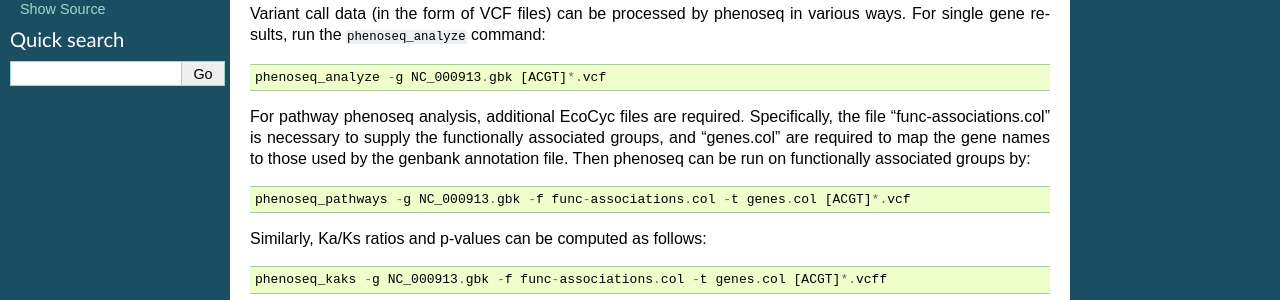
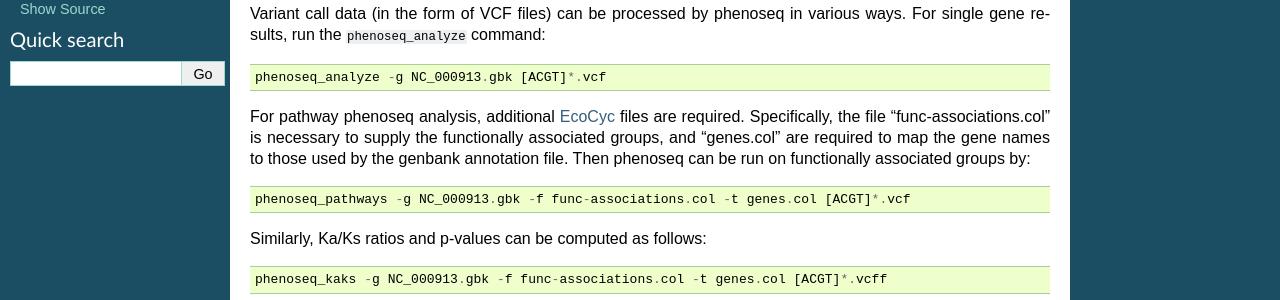
Before and after one commit to cjlee112/phenoseq, a Sphinx documentation site: the page built from doc/usage_tutorial.rst, in a window 1280 px wide and 900 px high. Shown: the part 431-731 px from the top of the window. Built offline with Sphinx 7.4.7, drawn with Linux system fonts in a browser that asks for light colours; part of the change alters nothing that is shown.

Commit message:
added EcoCyc URL link to docs

```diff
--- a/doc/usage_tutorial.rst
+++ b/doc/usage_tutorial.rst
@@ -39,7 +39,8 @@ run the ``phenoseq_analyze`` command::
 
     phenoseq_analyze -g NC_000913.gbk [ACGT]*.vcf
 
-For pathway phenoseq analysis, additional EcoCyc files are required. Specifically, the file
+For pathway phenoseq analysis, additional
+`EcoCyc <http://ecocyc.org>`_ files are required. Specifically, the file
 "func-associations.col" is necessary to supply the functionally associated groups, and "genes.col"
 are required to map the gene names to those used by the genbank annotation file. Then phenoseq can
 be run on functionally associated groups by::
```
